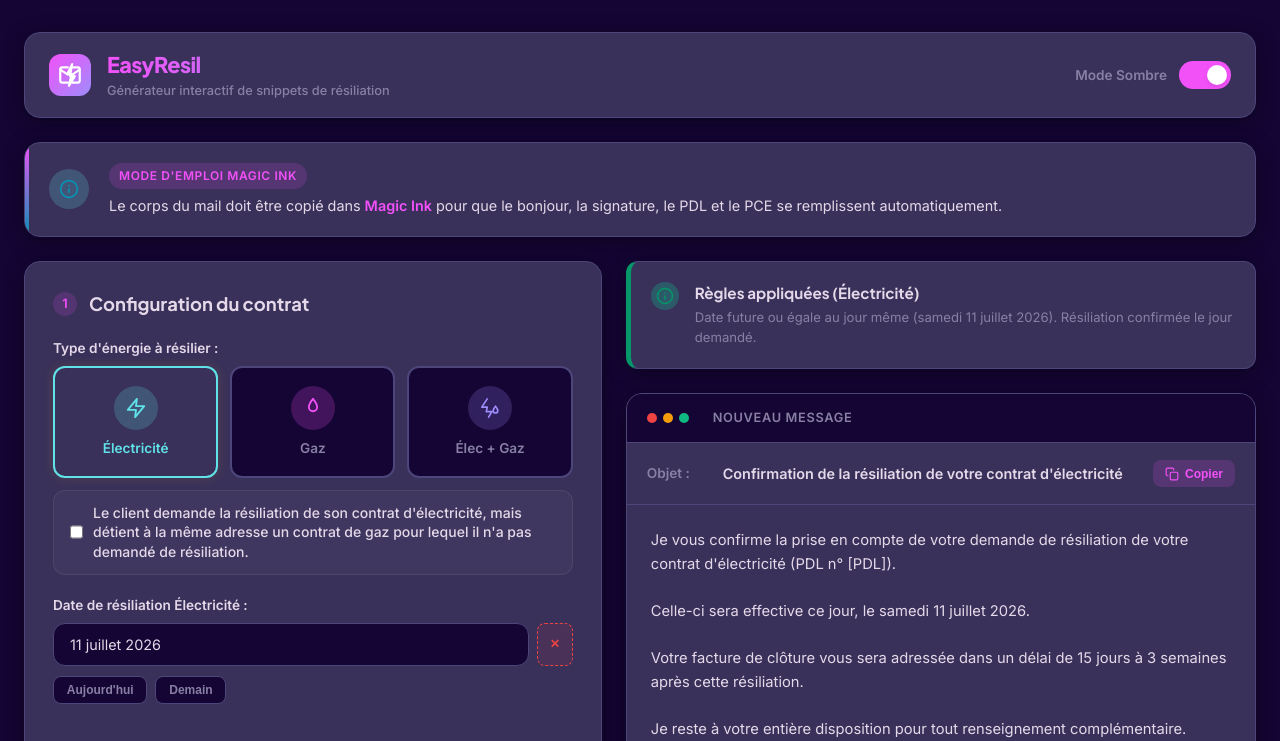
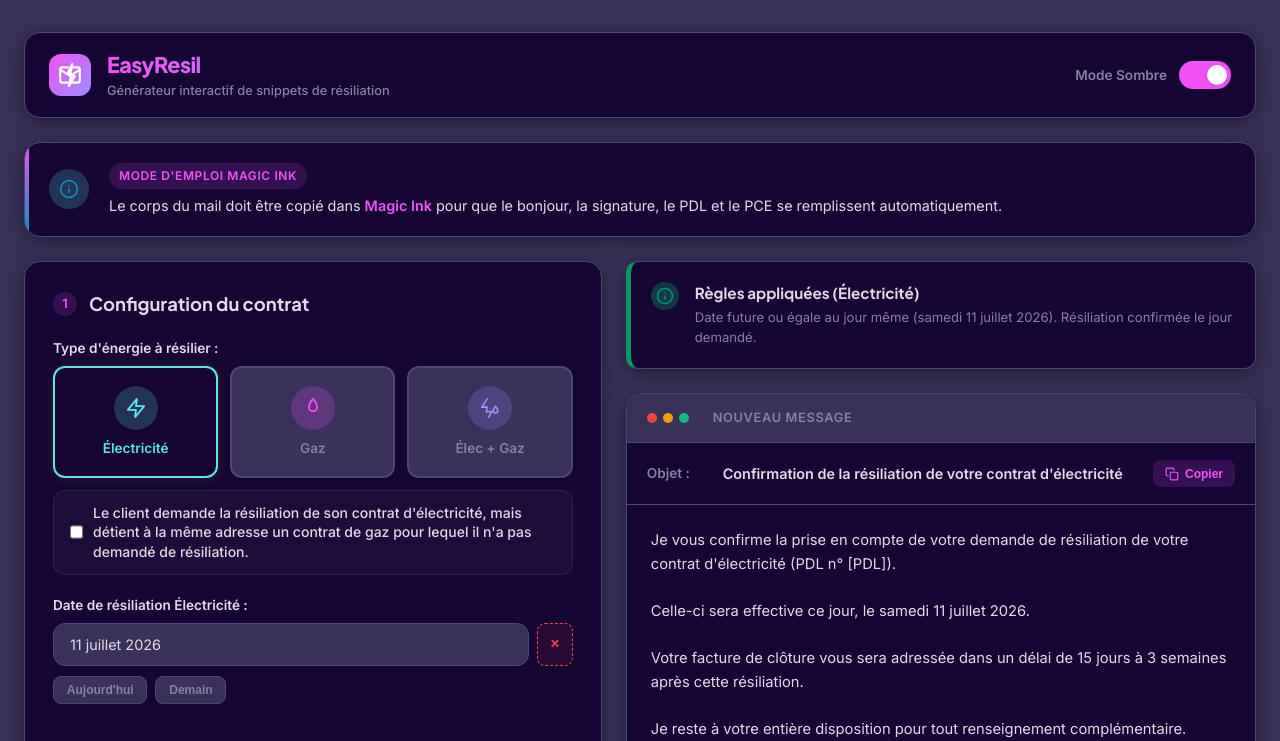
Before and after one commit to almoha73/AideResil, a plain HTML site: page index.html in a window 1280 px wide. Both pictures are taken after a click on the button "Toggle theme". Shown: the top 741 px of the page. Drawn offline with nearby package versions, Linux system fonts and the light colour scheme.

Commit message:
design: inversion des couleurs d'arrière-plan de l'application et des cartes en mode sombre

```diff
--- a/style.css
+++ b/style.css
@@ -39,8 +39,8 @@
 
 /* Dark Theme Overrides (Inspired by Gradients.app) */
 [data-theme="dark"] {
-    --bg-app: #140534;
-    --bg-card: #39315a;
+    --bg-app: #39315a;
+    --bg-card: #140534;
     --text-main: #e5d9e9;
     --text-muted: #8880a4;
     --primary: #f251f8;
```
